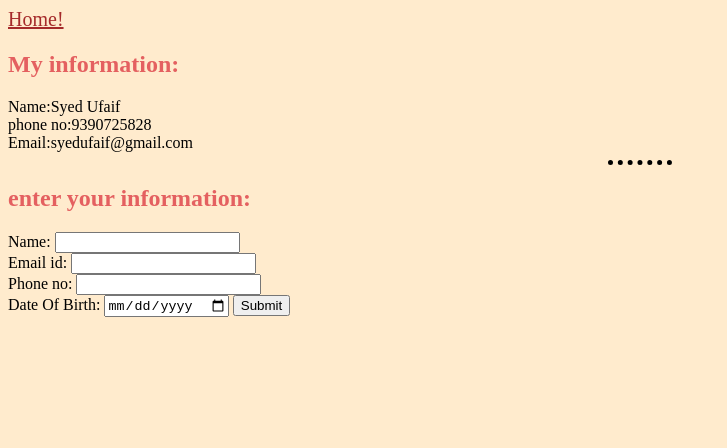
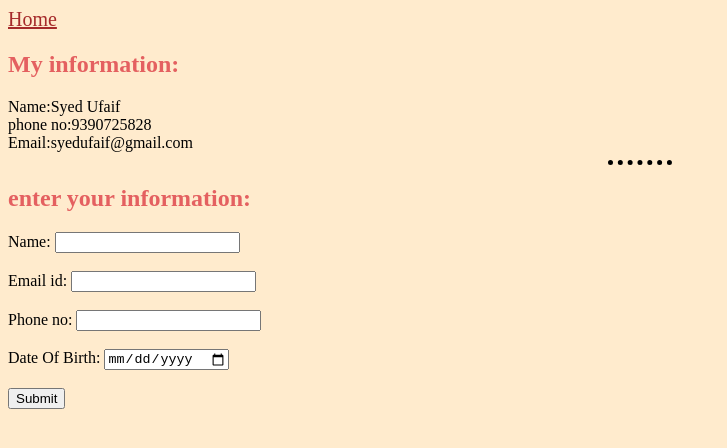
Before and after one commit to Ufaif-786/MYCV, a plain HTML site: page info.html in a window 1280 px wide. Shown: the whole page, without its empty margins (0-727 px from the left). Drawn offline with Linux system fonts and the light colour scheme.

Commit message:
Update info.html

```diff
--- a/info.html
+++ b/info.html
@@ -8,7 +8,7 @@
 </head>
 
 <body>
-     <a href="index.html">Home!</a>
+     <a href="index.html">Home</a>
     <h2>My information:</h2>
     <label for="">Name:Syed Ufaif</label><br>
     <label for="">phone no:9390725828</label><br>
@@ -17,13 +17,13 @@
     <h2>enter your information:</h2>
     <form action="mailto:syedufaif@gmail.com" method="post" enctype="text/plain">
         <label for="">Name:</label>
-        <input type="text" name="name" id=""><br>
+        <input type="text" name="name" id=""><br><br>
         <label for="">Email id:</label>
-        <input type="email" name="email id" id=""><br>
+        <input type="email" name="email id" id=""><br><br>
         <label for="">Phone no: </label>
-        <input type="tel" name="phone no" id=""><br>
+        <input type="tel" name="phone no" id=""><br><br>
         <label for="">Date Of Birth:</label>
-        <input type="date" name="dateofbirth" id="">
+        <input type="date" name="dateofbirth" id=""><br><br>
         <input type="submit"><br>
         </form>
 
```
